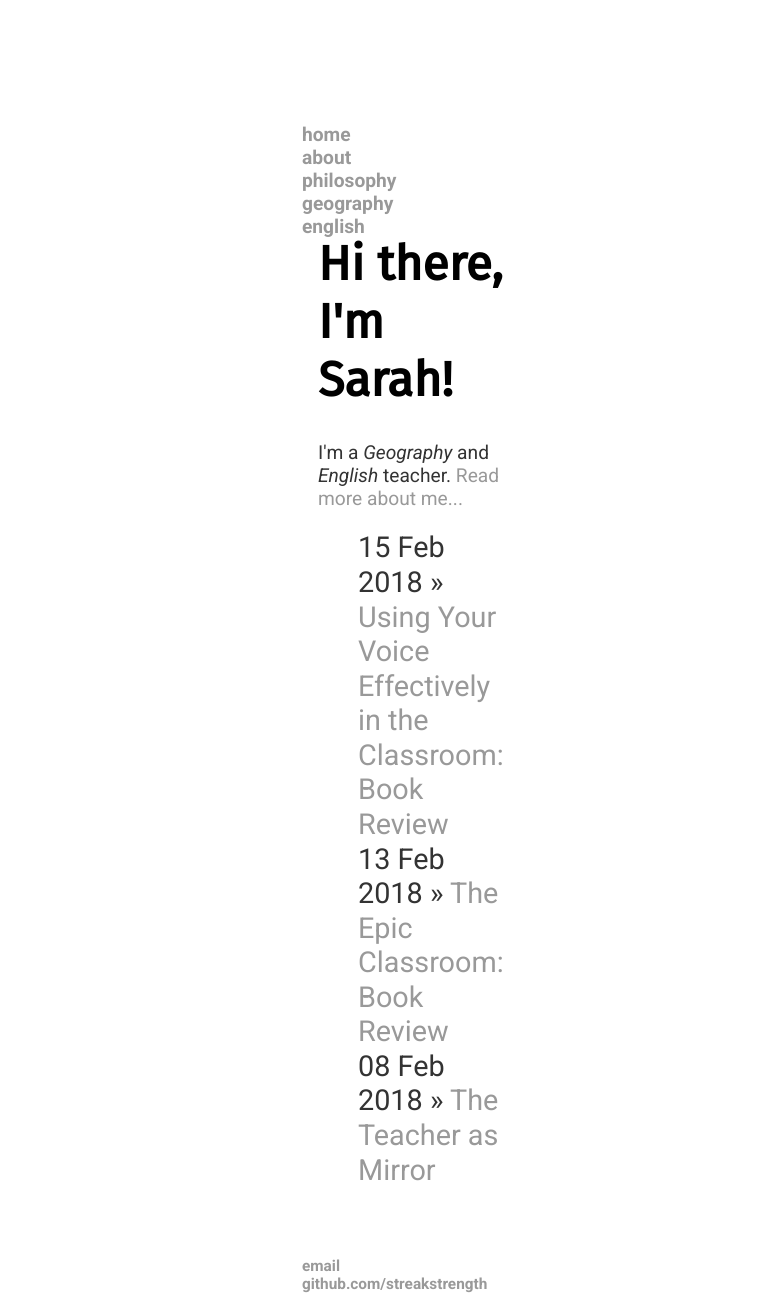
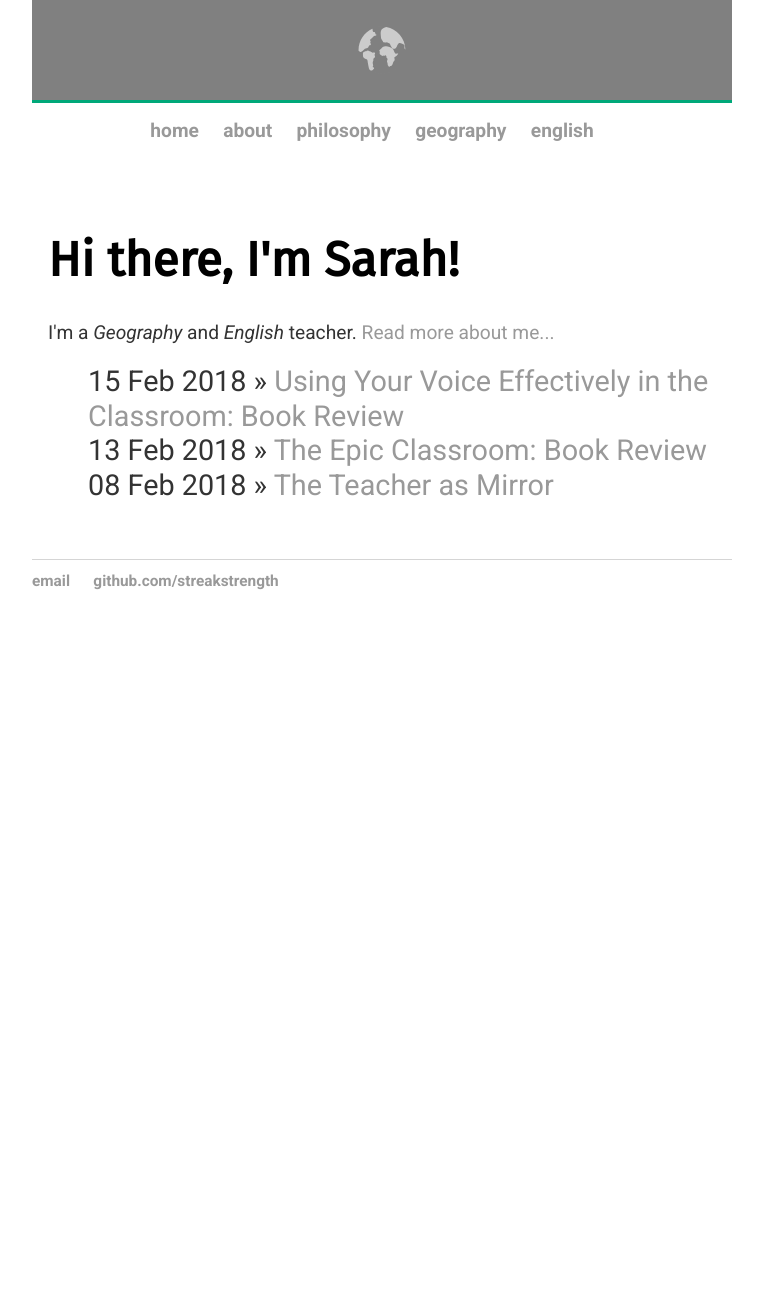
Before and after one commit to streakstrength/streakstrength.github.io, a Jekyll site: the page built from index.html, in a window 1280 px wide. Shown: the whole page, without its empty margins (498-1261 px from the left). Built offline with Jekyll 4.4.1, drawn with Linux system fonts in a browser that asks for light colours; nearby versions of some CDN libraries; after the commit the page ends 900 px from its top, so only the background shows below that.

Commit message:
Revert "Use display: inline-block in body to get centering."
This reverts commit 3996976615bf4566538fa8609c1b3a05b371ecc0.

```diff
--- a/css/main.css
+++ b/css/main.css
@@ -9,8 +9,9 @@ body {
 @media only screen and (min-width: 481px) {
   body {
     padding-top: 0px;
-    padding-right: 50em;
-    padding-left: 50em;
+    padding-right: 50px;
+    padding-left: 50px;
+    float: right;
   }
 }
 
@@ -22,14 +23,12 @@ body {
     width: 100%;
     background-position: 0px 0px;
     margin: 0px auto;
-    display: inline-block;
 }
 #banner img {
     position: relative;
     margin: 25px auto;
     width: 50px;
     height: 50px;
-    display: inline-block;
 }
 
 /* Navbar */
@@ -71,7 +70,6 @@ footer {
 .container {
     padding: 16px;
     position: relative;
-    display: inline-block;
 }
 
 /* Font settings */
```
